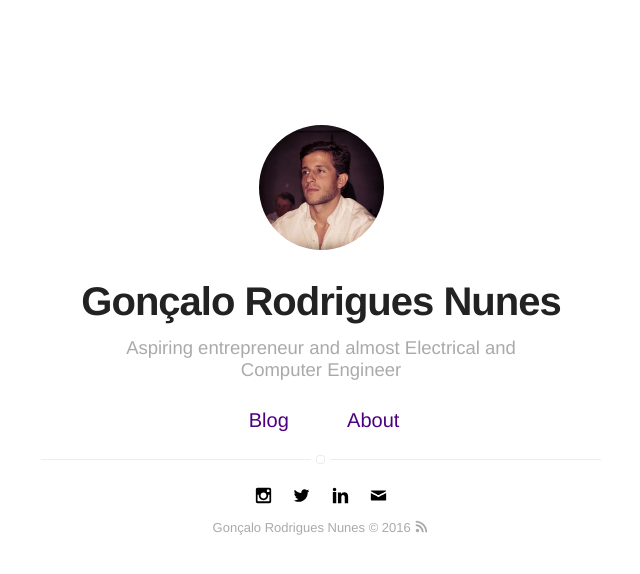
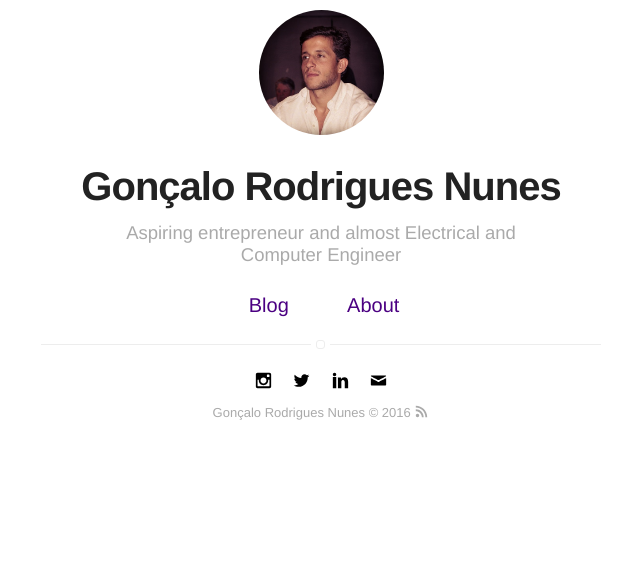
Before and after one commit to Gorbyy/gorbyy.github.io, a Jekyll site: the page built from index.html, in a window 1280 px wide. Shown: the top 574 px of the page, without its empty margins (319-959 px from the left). Built offline with Jekyll 4.4.1, drawn with Linux system fonts in a browser that asks for light colours.

Commit message:
Change margin-top on all sass pages

```diff
--- a/_sass/pages/home-blog-projects.sass
+++ b/_sass/pages/home-blog-projects.sass
@@ -1,7 +1,7 @@
 .home,
 .blog,
 .projects
-    margin-top: 125px
+    margin-top: 10px
 
     > .list
         border-top: 1px solid $epsilon
--- a/_sass/pages/page.sass
+++ b/_sass/pages/page.sass
@@ -1,5 +1,5 @@
 .page
-    margin-top: 125px
+    margin-top: 10px
 
     > h1
         text-align: center
--- a/_sass/pages/post.sass
+++ b/_sass/pages/post.sass
@@ -1,5 +1,5 @@
 .post
-    margin-top: 125px
+    margin-top: 10px
 
     > .title
         text-align: center
--- a/_sass/pages/tags.sass
+++ b/_sass/pages/tags.sass
@@ -1,5 +1,5 @@
 .tags
-    margin-top: 125px
+    margin-top: 10px
 
     > .list
         border-top: 1px solid $epsilon
```
